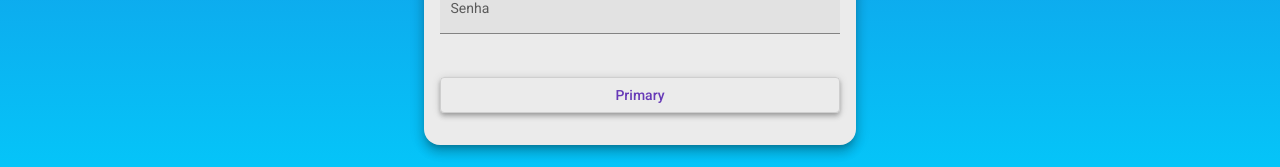
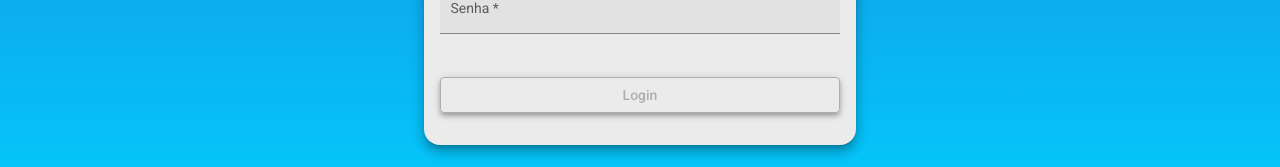
Before and after one commit to socratescosta09/helpdeskfront, an Angular app: page /login in a window 1280 px wide. Shown: the part 526-693 px from the top of the page. Built offline with nearby package versions, Linux system fonts and the light colour scheme.

Commit message:
Validação de fomrulários para login

```diff
--- a/src/app/components/login/login.component.html
+++ b/src/app/components/login/login.component.html
@@ -7,15 +7,15 @@
 
         <mat-form-field class="full-width" appearance="fill">
             <mat-label>E-mail</mat-label>
-            <input matInput placeholder="Ex. fulano@mail.com">
+            <input [formControl]="email" required [(ngModel)]="creds.email" name="email" matInput placeholder="Ex. fulano@mail.com">
         </mat-form-field>
 
         <mat-form-field class="full-width" appearance="fill">
             <mat-label>Senha</mat-label>
-            <input type="password" matInput placeholder="Ex. 123">
+            <input [formControl]="senha" required [(ngModel)]="creds.senha" name="senha" type="password" matInput placeholder="Ex. 123">
         </mat-form-field>
 
-        <button class="full-width mat-elevation-z4" mat-stroked-button color="primary">Primary</button>
+        <button [disabled]="!validaCampos()" class="full-width mat-elevation-z4" mat-stroked-button color="primary">Login</button>
     </form>
 
 </div>
--- a/src/app/components/login/login.component.ts
+++ b/src/app/components/login/login.component.ts
@@ -1,4 +1,6 @@
 import { Component, OnInit } from '@angular/core';
+import { FormControl, Validators } from '@angular/forms';
+import { Credenciais } from 'src/app/models/credenciais';
 
 @Component({
   selector: 'app-login',
@@ -7,9 +9,25 @@
 })
 export class LoginComponent implements OnInit {
 
+  creds: Credenciais = {
+    email: '',
+    senha: ''
+  }
+
+  email = new FormControl(null, Validators.email);
+  senha = new FormControl(null, Validators.minLength(3));
+
   constructor() { }
 
   ngOnInit(): void {
   }
 
+  validaCampos(): boolean {
+    if(this.email.valid && this.senha.valid) {
+      return true;
+    } else {
+      return false;
+    }
+  }
+
 }
--- /dev/null
+++ b/src/app/models/credenciais.ts
@@ -0,0 +1,4 @@
+export interface Credenciais {
+    email: string;
+    senha: string;
+ }
```
